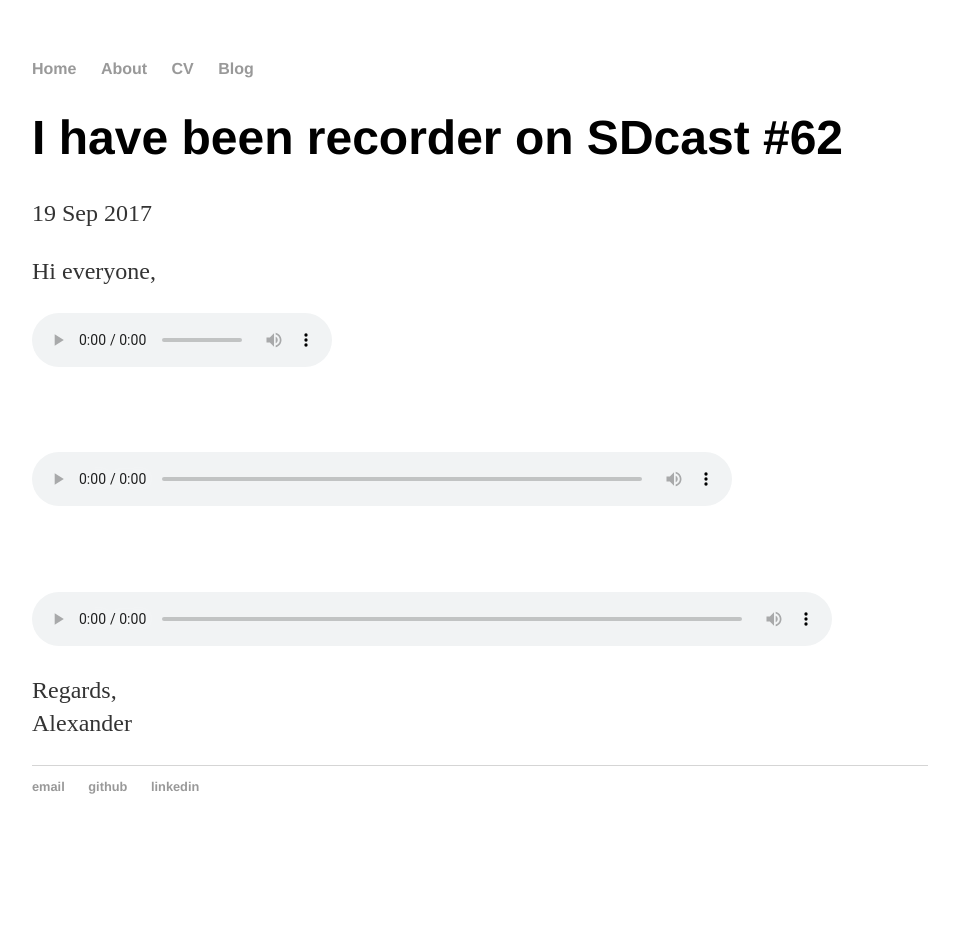
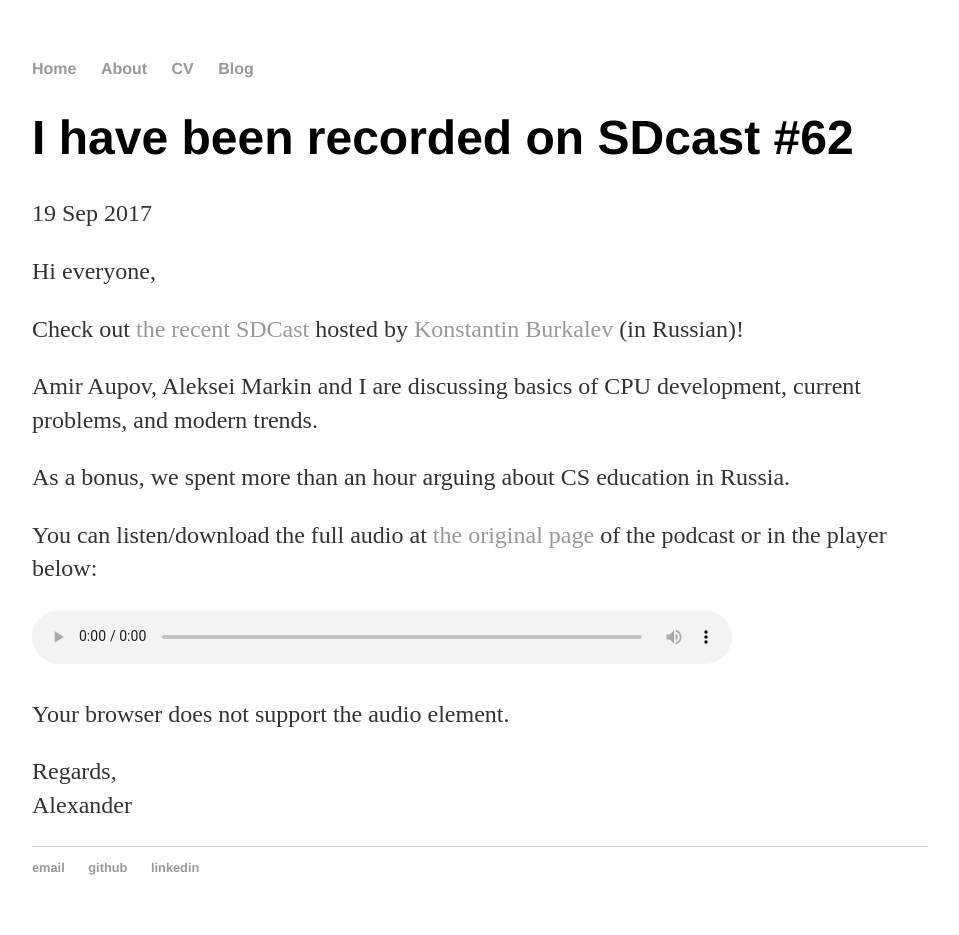
Before and after one commit to alexander-titov/alexander-titov.github.io, a Jekyll site: the page built from _posts/2017-09-19-SDcast-N62.md, in a window 1280 px wide. Shown: the whole page, without its empty margins (160-1119 px from the left). Built offline with Jekyll 4.4.1, drawn with Linux system fonts in a browser that asks for light colours; before the commit the page ends 900 px from its top, so only the background shows below that.

Commit message:
Finish the main part of the post about SDcast

```diff
--- a/_posts/2017-09-19-SDcast-N62.md
+++ b/_posts/2017-09-19-SDcast-N62.md
@@ -1,20 +1,24 @@
 ---
 layout: post
-title: "I have been recorder on SDcast #62"
+title: "I have been recorded on SDcast #62"
 date: 2017-09-19
 ---
 
 <p>Hi everyone,</p>
 
-<audio src="https://github.com/alexander-titov/alexander-titov.github.io/blob/master/media/SDCast_N62__26_August_2017.ogg?raw=true" controls preload></audio>
-<br>
+<p>Check out <a href="https://sdcast.ksdaemon.ru/2017/09/sdcast-62/">the recent SDCast</a> hosted by <a href="https://ksdaemon.ru/">Konstantin Burkalev</a> (in Russian)!</p>
+
+<p>Amir Aupov, Aleksei Markin and I are discussing basics of CPU development, current problems, and modern trends.</p>
+
+<p>As a bonus, we spent more than an hour arguing about CS education in Russia.</p>
+
+<p>You can listen/download the full audio at <a href="https://sdcast.ksdaemon.ru/2017/09/sdcast-62/">the original page</a> of the podcast or in the player below:</p>
+
+<p>
 <audio controls preload="metadata" style="width: 700px;">
    <source src="https://github.com/alexander-titov/alexander-titov.github.io/blob/master/media/SDCast_N62__26_August_2017.ogg?raw=true" type="audio/ogg">
    <p>Your browser does not support the audio element.</p>
 </audio>
-<br>
-<audio controls preload="metadata" style="width: 800px;">
-   <source src="https://github.com/alexander-titov/alexander-titov.github.io/blob/master/media/SDCast_N62__26_August_2017.ogg" type="audio/ogg">
-   <p>Your browser does not support the audio element.</p>
-</audio>
+</p>
+
 <p>Regards,<br>Alexander</p>
```
